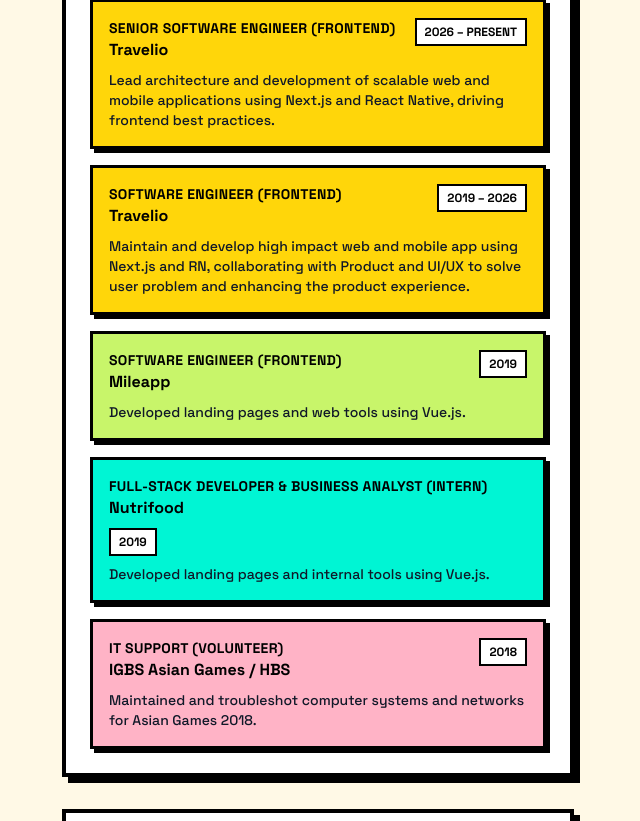
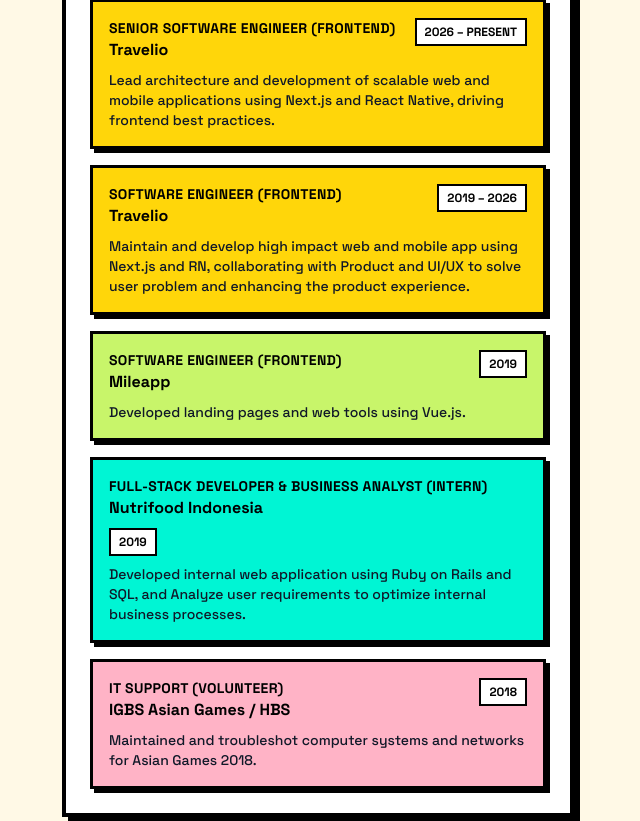
Before and after one commit to ivanyufen/resume-ivan, a React (Vite) app: page / in a window 1280 px wide. Shown: the part 967-1788 px from the top of the page, without its empty margins (322-962 px from the left). Built offline with nearby package versions, Linux system fonts and the light colour scheme.

Commit message:
jobdesc change

```diff
--- a/src/components/Experience.tsx
+++ b/src/components/Experience.tsx
@@ -38,10 +38,10 @@
           />
           <ExperienceCard
             title="Full-Stack Developer & Business Analyst (Intern)"
-            company="Nutrifood"
+            company="Nutrifood Indonesia"
             companyLink="https://www.linkedin.com/company/pt-nutrifood-indonesia"
             date="2019"
-            desc="Developed landing pages and internal tools using Vue.js."
+            desc="Developed internal web application using Ruby on Rails and SQL, and Analyze user requirements to optimize internal business processes."
             accent={ACCENT_COLORS[2]}
           />
           <ExperienceCard
```
